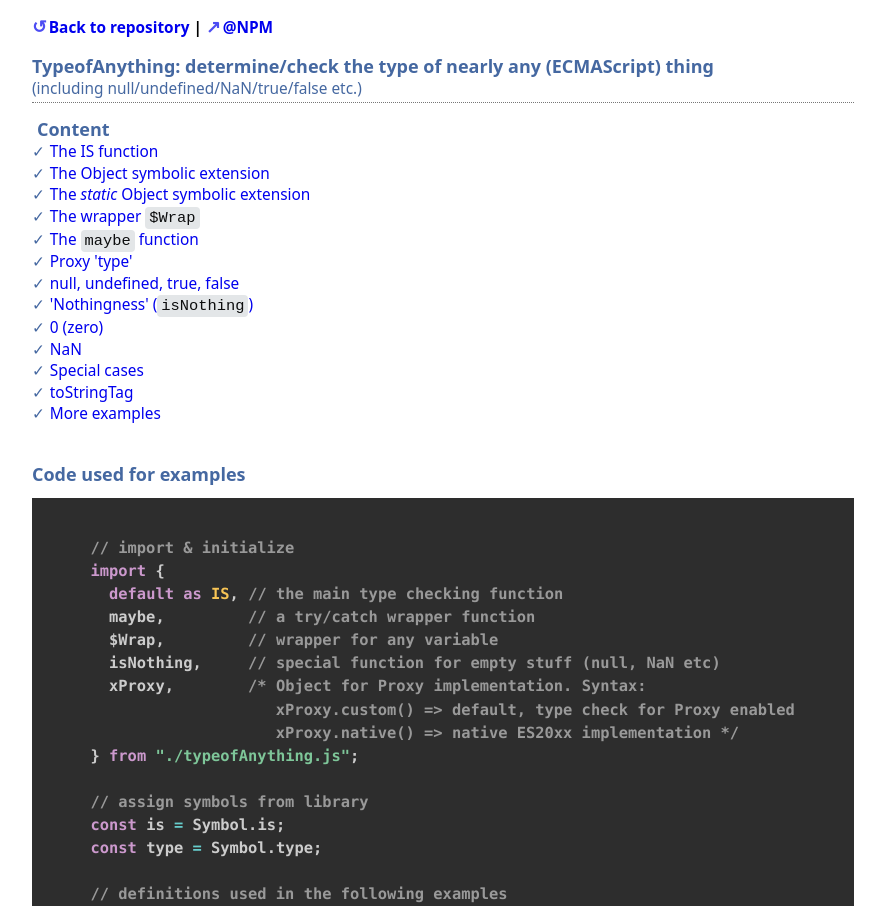
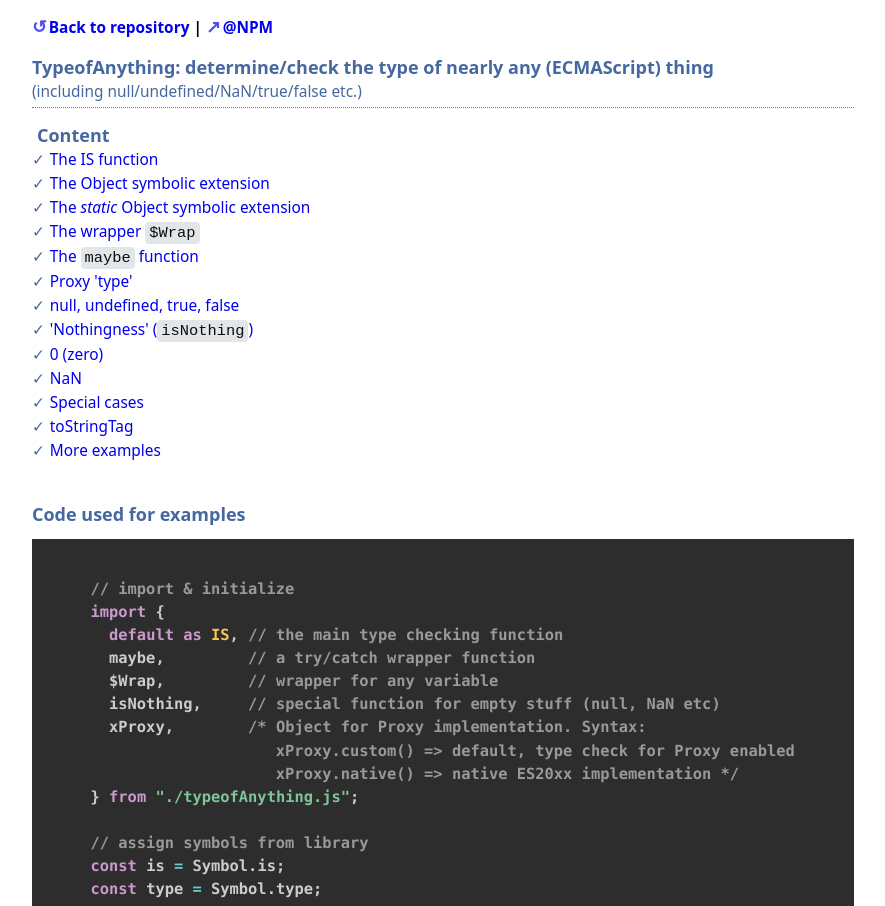
Before and after one commit to KooiInc/typeofAnything, a website: page Demo/index.html in a window 1280 px wide. Shown: the top 906 px of the page, without its empty margins (201-1086 px from the left). Drawn offline with nearby package versions, Linux system fonts and the light colour scheme.

Commit message:
minor: style

```diff
--- a/Demo/style.css
+++ b/Demo/style.css
@@ -97,7 +97,7 @@ body {
 
           .normal {
             font-weight: normal;
-            line-height: 20px;
+            line-height: 1.4rem;
             margin: 12px 0 6px;
             color: rgb(69, 104, 161);
             padding-bottom: 0.2em;
```
